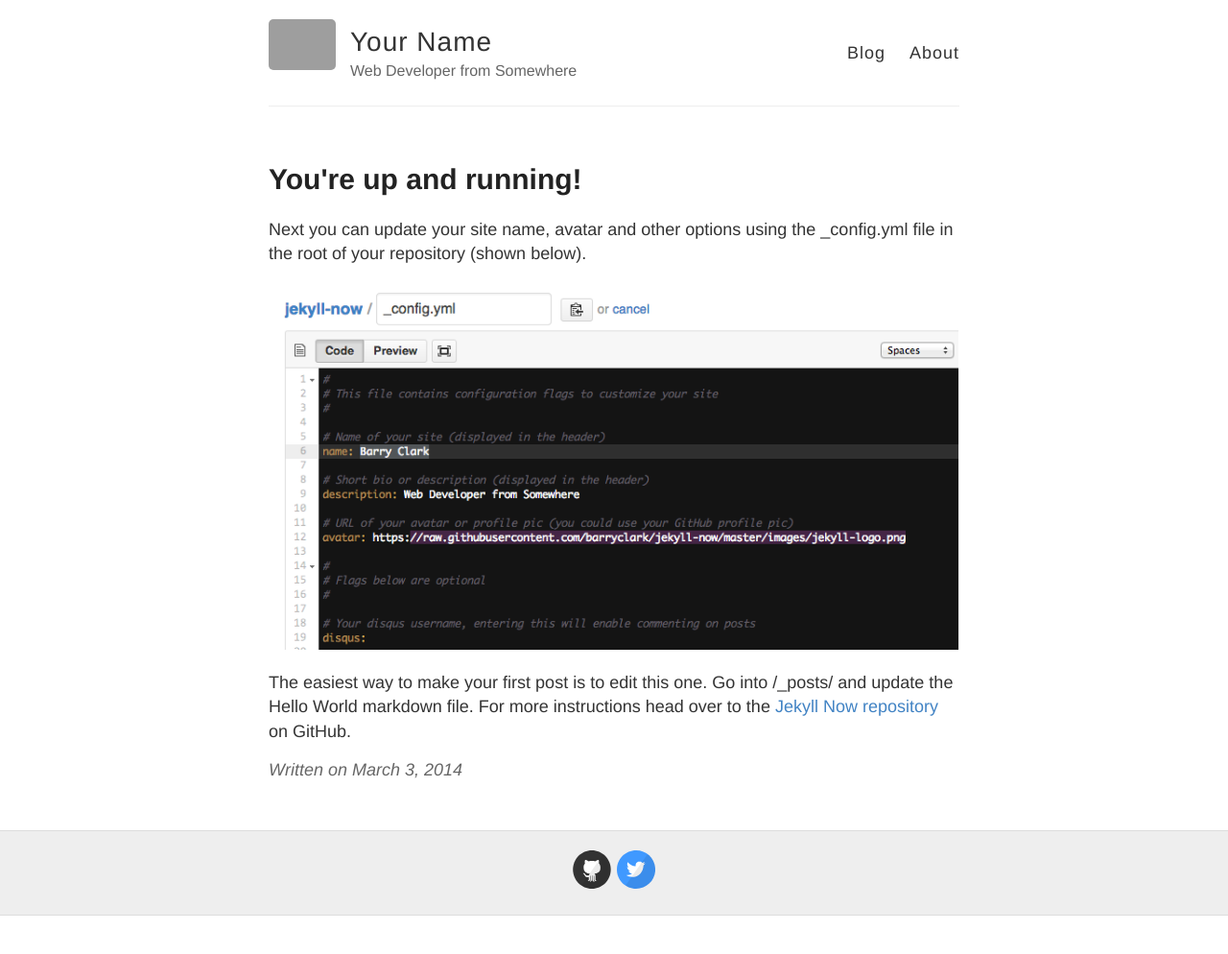
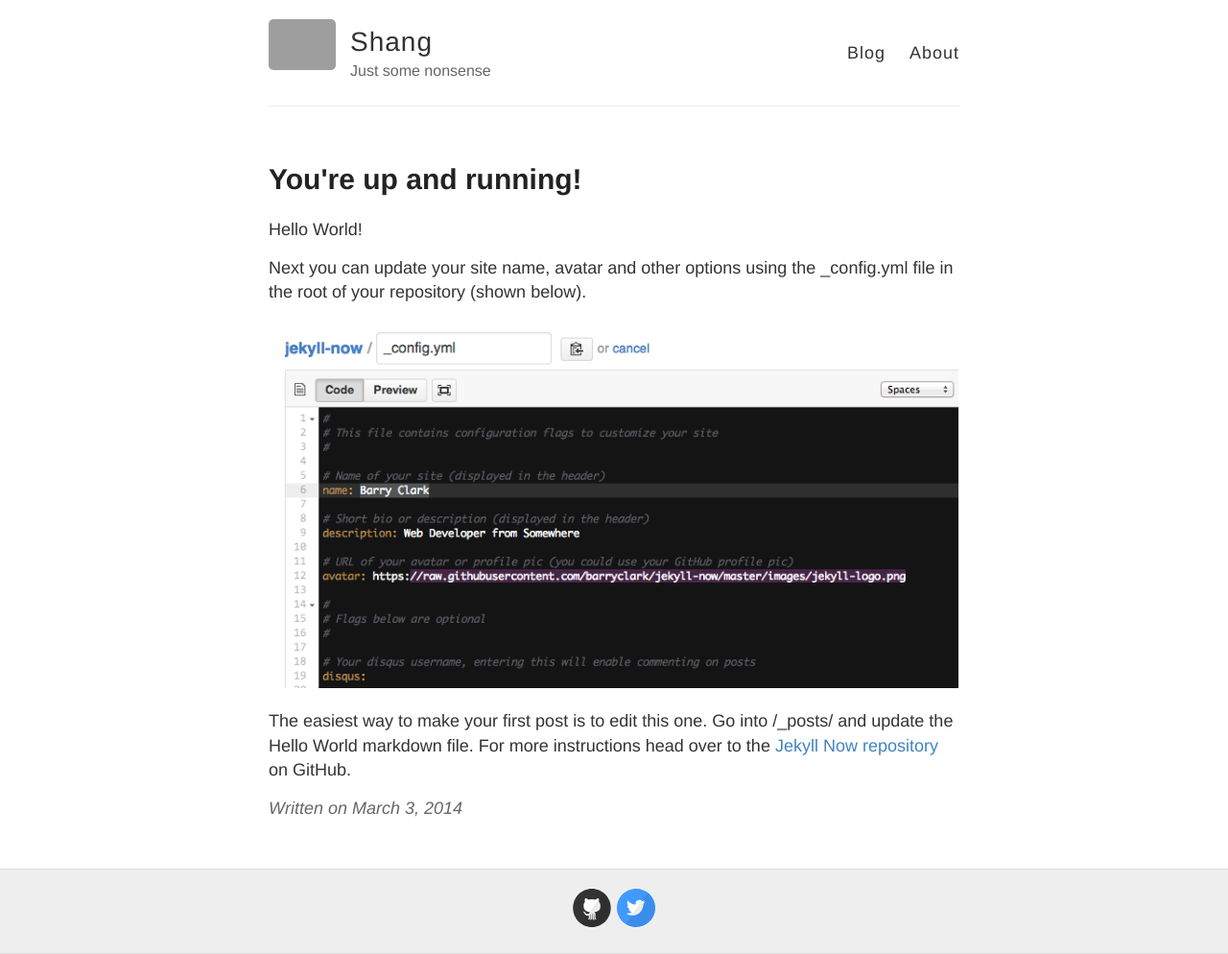
Before and after one commit to MonkeyDied/monkeydied.github.io, a Jekyll site: the page built from _posts/2014-3-3-Hello-World.md, in a window 1280 px wide. Shown: the whole page at 96% size. Built offline with Jekyll 4.4.1, drawn with Linux system fonts in a browser that asks for light colours; before the commit the page ends 954 px from its top, so only the background shows below that; grey boxes are pictures that could not be loaded.

Commit message:
Try a few modifications

```diff
--- a/_config.yml
+++ b/_config.yml
@@ -3,10 +3,10 @@
 #
 
 # Name of your site (displayed in the header)
-name: Your Name
+name: Shang
 
 # Short bio or description (displayed in the header)
-description: Web Developer from Somewhere
+description: Just some nonsense
 
 # URL of your avatar or profile pic (you could use your GitHub profile pic)
 avatar: https://raw.githubusercontent.com/barryclark/jekyll-now/master/images/jekyll-logo.png
@@ -37,11 +37,11 @@ footer-links:
 disqus:
 
 # Enter your Google Analytics web tracking code (e.g. UA-2110908-2) to activate tracking
-google_analytics:
+#google_analytics:
 
 # Your website URL (e.g. http://barryclark.github.io or http://www.barryclark.co)
 # Used for Sitemap.xml and your RSS feed
-url:
+url: https://monkeydied.github.io/
 
 # If you're hosting your site at a Project repository on GitHub pages
 # (http://yourusername.github.io/repository-name)
--- a/_posts/2014-3-3-Hello-World.md
+++ b/_posts/2014-3-3-Hello-World.md
@@ -2,6 +2,8 @@
 layout: post
 title: You're up and running!
 ---
+
+Hello World!
 
 Next you can update your site name, avatar and other options using the _config.yml file in the root of your repository (shown below).
 
```
